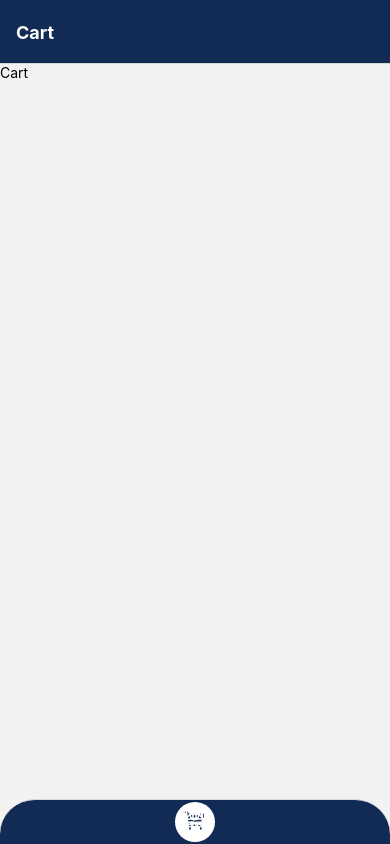
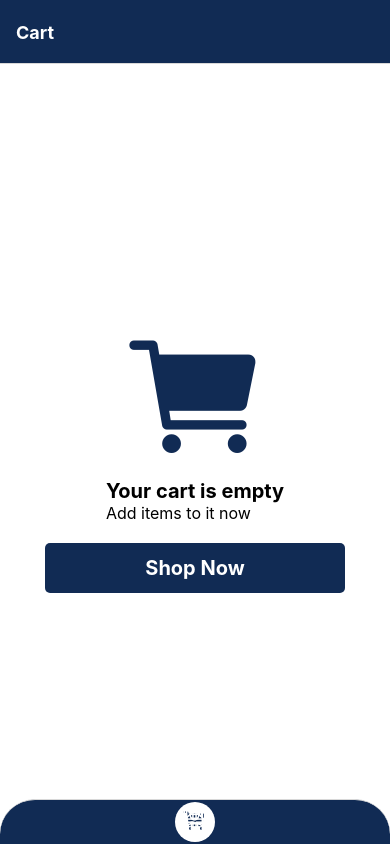
Before and after one commit to AmineElazzab/aman, a React Native app in the folder aman/: screen /Nav in a window 390 px wide. Built offline with nearby package versions, Linux system fonts and the light colour scheme.

Commit message:
Cart page

```diff
--- a/aman/pages/Cart.jsx
+++ b/aman/pages/Cart.jsx
@@ -1,10 +1,90 @@
-import { View, Text } from 'react-native'
+import { View, Text, Image, TouchableOpacity } from 'react-native'
 import React from 'react'
+// import water from "../assets/img/empty.png"
+import { useNavigation } from '@react-navigation/native';
+import Icon from 'react-native-vector-icons/Ionicons';
+
 
 const Cart = () => {
+  const navigation = useNavigation();
+
   return (
-    <View>
-      <Text>Cart</Text>
+    <View
+      style={{
+        flex: 1,
+        justifyContent: "center",
+        alignItems: "center",
+        backgroundColor: "#fff",
+        // marginBottom: 30,
+      }}
+    >
+      <View>
+      {/* <Image
+        source={water}
+        style={{
+          width: 300,
+          height: 300,
+          resizeMode: "contain",
+        }}
+      /> */}
+      <Icon
+        name="cart"
+        size={150}
+        color="#112B54"
+      />
+      </View>
+      <View>
+      <Text
+        style={{
+          fontSize: 20,
+          fontWeight: "bold",
+          color: "#000",
+        }}
+      >
+        Your cart is empty
+      </Text>
+      <Text
+        style={{
+          fontSize: 16,
+          color: "#000",
+        }}
+      >
+        Add items to it now
+      </Text>
+      </View>
+      <View
+        style={{
+          marginTop: 20,
+          width: 300,
+          height: 50,
+          borderRadius: 5,
+          backgroundColor: "#fff",
+          justifyContent: "center",
+          alignItems: "center",
+        }}
+      >
+        <TouchableOpacity
+          onPress={() => navigation.navigate("Home")}
+          style={{
+            width: 300,
+            height: 50,
+            borderRadius: 5,
+            backgroundColor: "#112B54",
+            justifyContent: "center",
+            alignItems: "center",
+          }}
+        >
+          <Text
+            style={{
+              color: "#fff",
+              fontSize: 20,
+              fontWeight: "bold",
+            }}
+          >
+            Shop Now
+          </Text>
+        </TouchableOpacity>
+        </View>
     </View>
   )
 }
```
